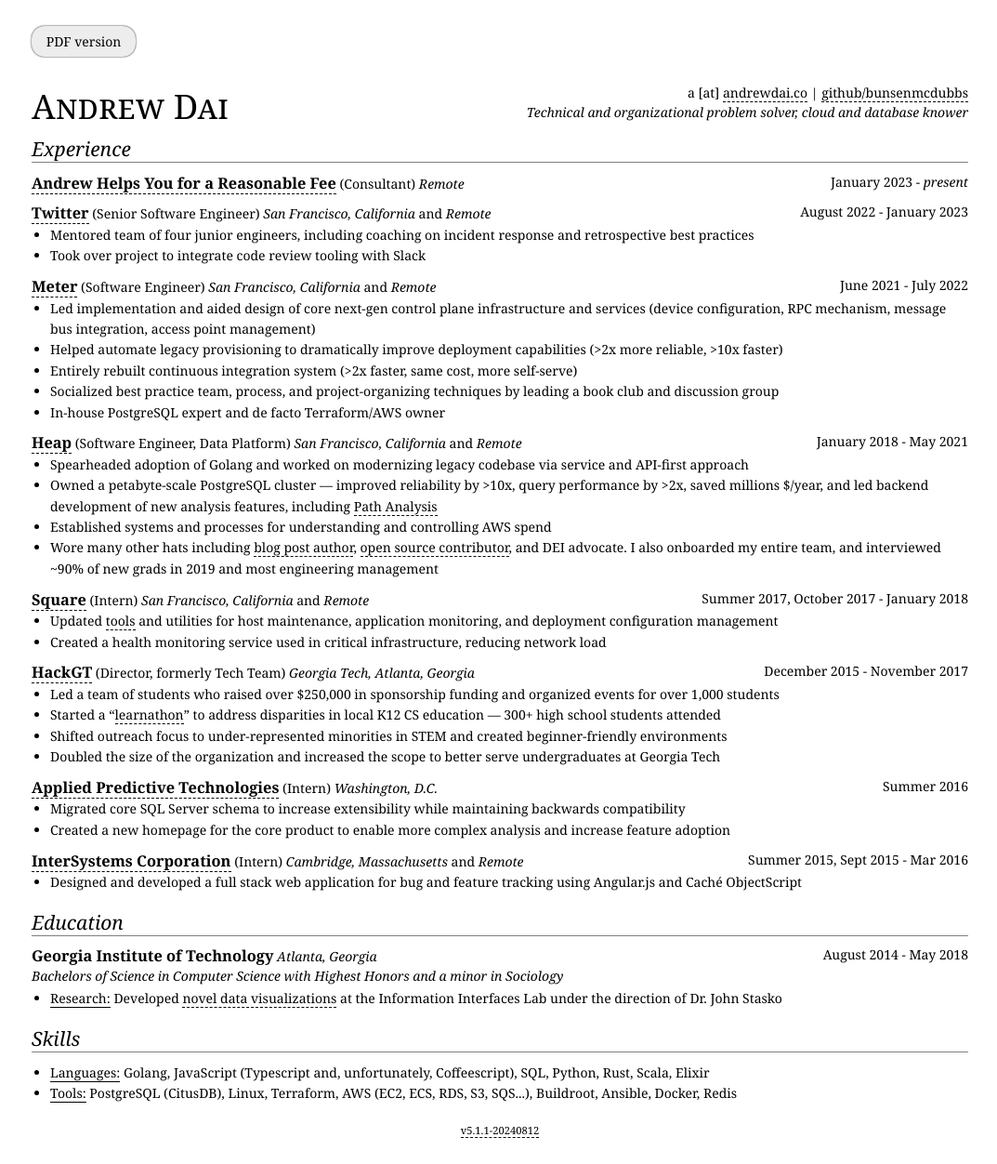
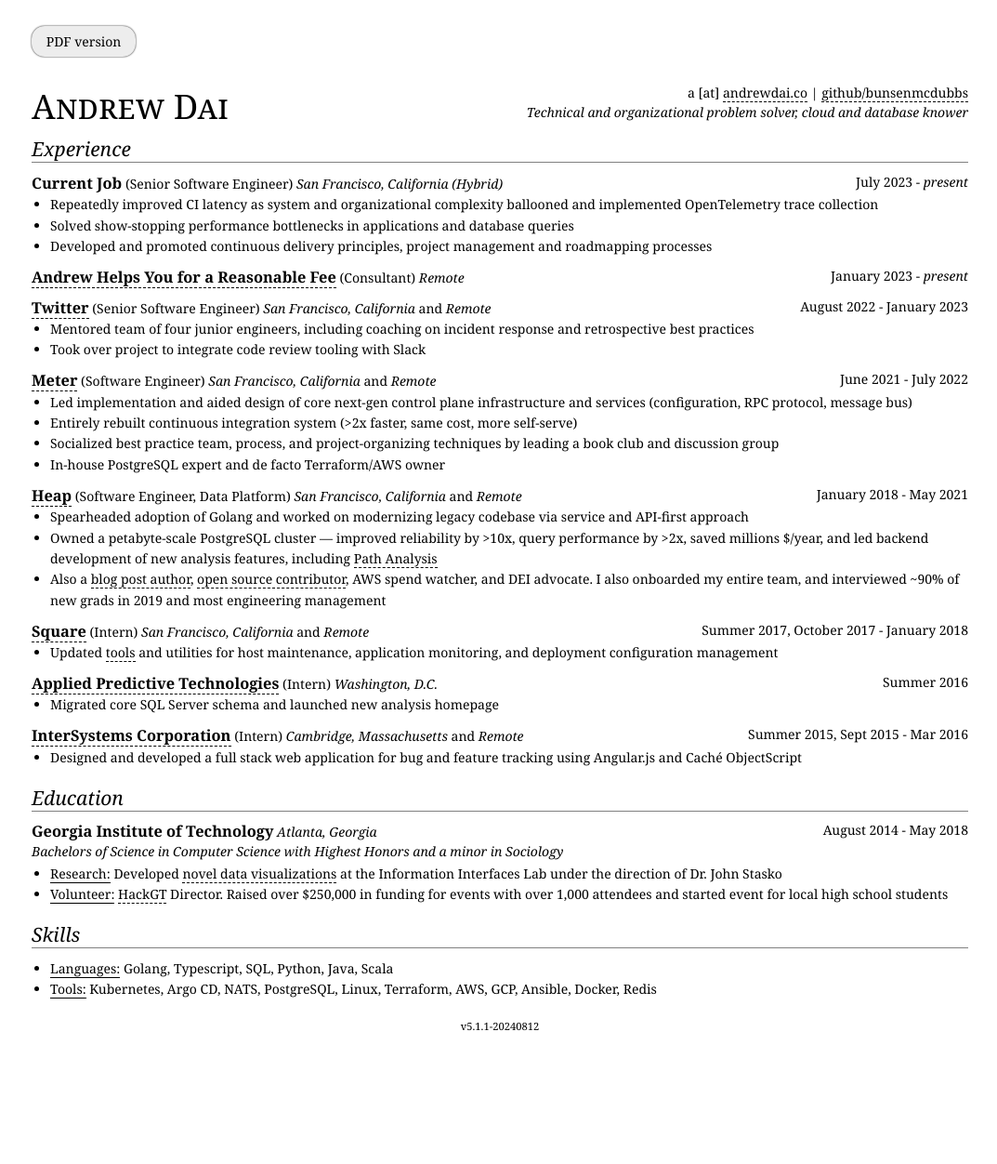
Before and after one commit to bunsenmcdubbs/bunsenmcdubbs.github.io, a Jekyll site: the page built from resume/index.html, in a window 1280 px wide. Shown: the whole page at 93% size, without its empty margins (102-1175 px from the left). Built offline with Jekyll 4.4.1, drawn with Linux system fonts in a browser that asks for light colours; after the commit the page ends 1140 px from its top, so only the background shows below that.

Commit message:
update resume with current job and prune old stuff

```diff
--- a/resume/index.html
+++ b/resume/index.html
@@ -48,6 +48,19 @@
     <h2>Experience</h2>
 
     <div class="entry">
+      <h3>Current Job</h3>
+      <span class="role">Senior Software Engineer</span>
+      <span class="loc">San Francisco, California (Hybrid)</span>
+      <span class="date">July 2023 - <i>present</i></span>
+      <ul>
+<!--        <li><p>Proposed, designed, and led several large projects</p></li>-->
+        <li><p>Repeatedly improved CI latency as system and organizational complexity ballooned and implemented OpenTelemetry trace collection</p></li>
+        <li><p>Solved show-stopping performance bottlenecks in applications and database queries</p></li>
+        <li><p>Developed and promoted continuous delivery principles, project management and roadmapping processes</p></li>
+      </ul>
+    </div>
+
+    <div class="entry">
       <h3><a href="https://andrewdai.co">Andrew Helps You for a Reasonable Fee</a></h3>
       <span class="role">Consultant</span>
       <span class="loc">Remote</span>
@@ -71,8 +84,7 @@
       <span class="loc">San Francisco, California</span> and <span class="loc">Remote</span>
       <span class="date">June 2021 - July 2022</span>
       <ul>
-        <li><p>Led implementation and aided design of core next-gen control plane infrastructure and services (device configuration, RPC mechanism, message bus integration, access point management)</p></li>
-        <li><p>Helped automate legacy provisioning to dramatically improve deployment capabilities (>2x more reliable, >10x faster)</p></li>
+        <li><p>Led implementation and aided design of core next-gen control plane infrastructure and services (configuration, RPC protocol, message bus)</p></li>
         <li><p>Entirely rebuilt continuous integration system (>2x faster, same cost, more self-serve)</p></li>
         <li><p>Socialized best practice team, process, and project-organizing techniques by leading a book club and discussion group</p></li>
         <li><p>In-house PostgreSQL expert and de facto Terraform/AWS owner</p></li>
@@ -87,10 +99,10 @@
       <ul>
         <li><p>Spearheaded adoption of Golang and worked on modernizing legacy codebase via service and API-first approach</p></li>
         <li><p>Owned a petabyte-scale PostgreSQL cluster &mdash; improved reliability by >10x, query performance by >2x, saved millions $/year, and led backend development of new analysis features, including <a href="https://www.producthunt.com/posts/paths-by-heap">Path Analysis</a> </p></li>
-        <li><p>Established systems and processes for understanding and controlling AWS spend</p></li>
-        <li><p>Wore many other hats including
+        <li><p>Also a
           <a href="https://heap.io/blog/engineering/applying-textbook-data-structures-for-real-life-wins">blog post author</a>,
           <a href="https://github.com/wal-g/wal-g/commits?author=bunsenmcdubbs">open source contributor</a>,
+          AWS spend watcher,
           and DEI advocate. I also onboarded my entire team, and interviewed ~90% of new grads in 2019 and most engineering management</p></li>
       </ul>
     </div>
@@ -102,21 +114,7 @@
       <span class="date">Summer 2017, October 2017 - January 2018</span>
       <ul>
         <li><p>Updated <a href="https://github.com/square/p2">tools</a> and utilities for host maintenance, application monitoring, and deployment configuration management</p></li>
-        <li><p>Created a health monitoring service used in critical infrastructure, reducing network load</p></li>
       </ul>
-    </div>
-
-    <div class="entry">
-        <h3><a href="https://hack.gt">HackGT</a></h3>
-        <span class="role">Director, formerly Tech Team</span>
-        <span class='loc'>Georgia Tech, Atlanta, Georgia</span>
-        <span class='date'>December 2015 - November 2017</span>
-        <ul>
-            <li><p>Led a team of students who raised over $250,000 in sponsorship funding and organized events for over 1,000 students</p></li>
-            <li><p>Started a &ldquo;<a href="https://catalyst.hack.gt">learnathon</a>&rdquo; to address disparities in local K12 CS education &mdash; 300+ high school students attended</p></li>
-            <li><p>Shifted outreach focus to under-represented minorities in STEM and created beginner-friendly environments</p></li>
-            <li><p>Doubled the size of the organization and increased the scope to better serve undergraduates at Georgia Tech</p></li>
-        </ul>
     </div>
 
     <div class="entry">
@@ -125,8 +123,7 @@
       <span class='loc'>Washington, D.C.</span>
       <span class='date'>Summer 2016</span>
       <ul class="no-print">
-        <li><p>Migrated core SQL Server schema to increase extensibility while maintaining backwards compatibility</p></li>
-        <li><p>Created a new homepage for the core product to enable more complex analysis and increase feature adoption</p></li>
+        <li><p>Migrated core SQL Server schema and launched new analysis homepage</p></li>
       </ul>
     </div>
 
@@ -150,6 +147,7 @@
       <p class="des">Bachelors of Science in Computer Science with Highest Honors and a minor in Sociology</p>
       <ul>
         <li><p><span class="label">Research:</span> Developed <a href="https://andrewdai.co/dustandmagnet-presentation">novel data visualizations</a> at the Information Interfaces Lab under the direction of Dr. John Stasko</p></li>
+        <li><p><span class="label">Volunteer:</span> <a href="https://hack.gt">HackGT</a> Director. Raised over $250,000 in funding for events with over 1,000 attendees and started event for local high school students</p></li>
       </ul>
     </div>
   </section>
@@ -160,20 +158,21 @@
     <ul>
       <li><p><span class="label">Languages:</span>
         Golang,
-        JavaScript (Typescript and, unfortunately, Coffeescript),
+        Typescript,
         SQL,
         Python,
-        Rust,
-        Scala,
-        Elixir
+        Java,
+        Scala
       </p></li>
 
       <li><p><span class="label">Tools:</span>
-        PostgreSQL (CitusDB),
+        Kubernetes,
+        Argo CD,
+        NATS,
+        PostgreSQL,
         Linux,
         Terraform,
-        AWS (EC2, ECS, RDS, S3, SQS...),
-        Buildroot,
+        AWS, GCP,
         Ansible,
         Docker,
         Redis
@@ -185,7 +184,7 @@
 </div>
 
 <footer>
-  <small><a href="https://github.com/bunsenmcdubbs/bunsenmcdubbs.github.io/commits/master/resume/index.html">v5.1.1-20240812</a></small>
+  <small>v5.1.1-20240812</small>
 </footer>
 
 {% include googleAnalytics.html %}
```
